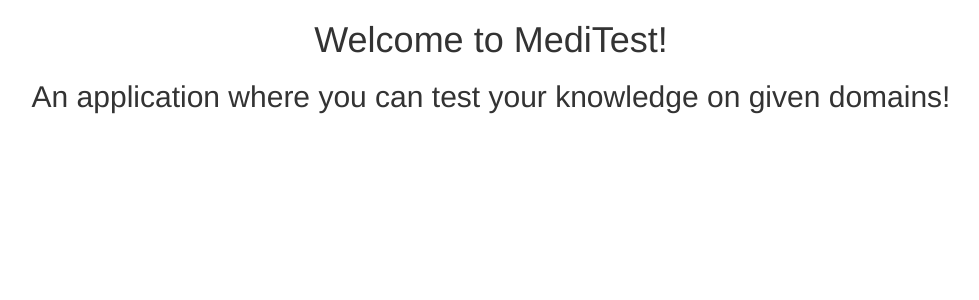
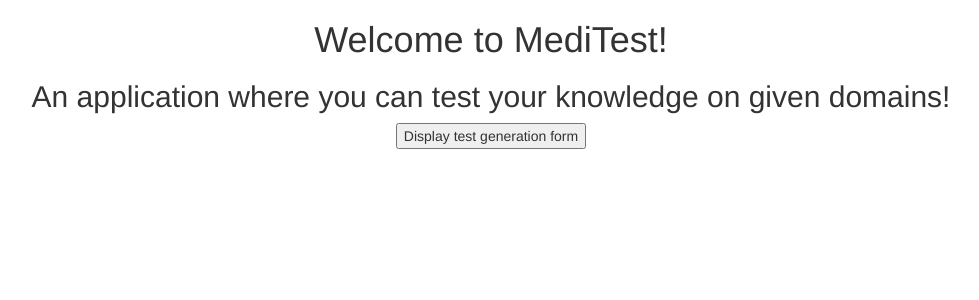
Before and after one commit to robertbutacu/medi-test, an Angular app in the folder FrontEnd/meditest/: page / in a window 1280 px wide. Shown: the top 300 px of the page, without its empty margins (149-1128 px from the left). Built offline with nearby package versions, Linux system fonts and the light colour scheme.

Commit message:
Added a way to reset test generation

```diff
--- a/FrontEnd/meditest/src/app/app.component.html
+++ b/FrontEnd/meditest/src/app/app.component.html
@@ -1,4 +1,5 @@
-<div>
+<div class="text-center">
   <app-header [title]="title"></app-header>
+  <button routerLink="/test"> Display test generation form </button>
   <router-outlet></router-outlet>
 </div>
--- a/FrontEnd/meditest/src/app/test/question-list/question-list.component.html
+++ b/FrontEnd/meditest/src/app/test/question-list/question-list.component.html
@@ -1,5 +1,4 @@
-<div class="text-center">
+<div>
   <h3>Test was generated!</h3>
   <h4>Display questions here!</h4>
-
 </div>
--- a/FrontEnd/meditest/src/app/test/test.component.html
+++ b/FrontEnd/meditest/src/app/test/test.component.html
@@ -1,2 +1,3 @@
 <app-test-generator *ngIf="!testService.isGenerated"></app-test-generator>
 <app-question-list *ngIf="testService.isGenerated"></app-question-list>
+<button *ngIf="testService.isGenerated" (click)="testService.isGenerated=false"> Reset</button>
```
